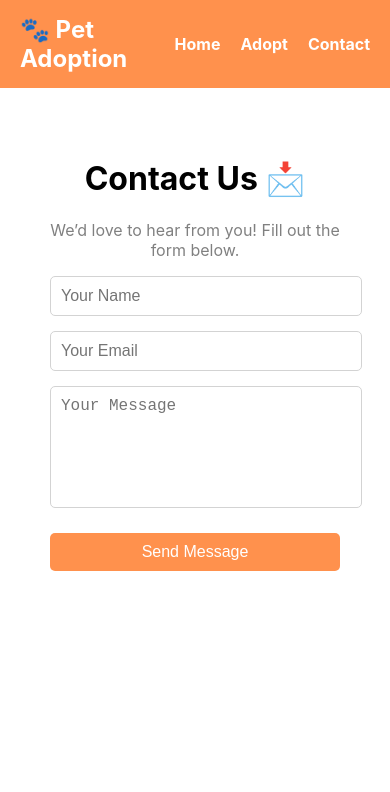
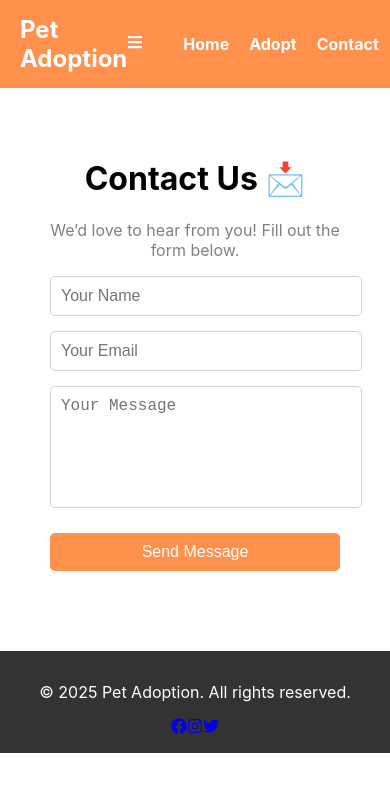
Before and after one commit to keerthana7676/pet-adoption, a React (Create React App) app in the folder pet-adoption-frontend/: page /contact in a window 390 px wide. Shown: the top 792 px of the page. Built offline with nearby package versions, Linux system fonts and the light colour scheme.

Commit message:
Improved responsiveness and added animations

```diff
--- a/pet-adoption-frontend/package.json
+++ b/pet-adoption-frontend/package.json
@@ -9,6 +9,7 @@
     "@testing-library/user-event": "^13.5.0",
     "react": "^19.0.0",
     "react-dom": "^19.0.0",
+    "react-icons": "^5.5.0",
     "react-router-dom": "^7.2.0",
     "react-scripts": "5.0.1",
     "web-vitals": "^2.1.4"
--- a/pet-adoption-frontend/src/App.js
+++ b/pet-adoption-frontend/src/App.js
@@ -4,6 +4,7 @@ import Navbar from "./components/Navbar";
 import Home from "./pages/Home";
 import Adopt from "./pages/Adopt";
 import Contact from "./pages/Contact";
+import Footer from "./components/Footer";
 
 function App() {
   return (
@@ -14,6 +15,7 @@ function App() {
         <Route path="/adopt" element={<Adopt />} />
         <Route path="/contact" element={<Contact />} />
       </Routes>
+      <Footer />
     </Router>
   );
 }
--- /dev/null
+++ b/pet-adoption-frontend/src/components/Footer.css
@@ -0,0 +1,19 @@
+.footer {
+    background-color: #333;
+    color: white;
+    text-align: center;
+    padding: 15px;
+    margin-top: 30px;
+    animation: fadeIn 1s ease-in-out;
+  }
+
+  @keyframes fadeIn {
+    from {
+      opacity: 0;
+      transform: translateY(20px);
+    }
+    to {
+      opacity: 1;
+      transform: translateY(0);
+    }
+  }
--- /dev/null
+++ b/pet-adoption-frontend/src/components/Footer.js
@@ -0,0 +1,24 @@
+import React from "react";
+import "./Footer.css";
+import { FaFacebook, FaInstagram, FaTwitter } from "react-icons/fa";
+
+function Footer() {
+  return (
+    <footer className="footer">
+      <p>© 2025 Pet Adoption. All rights reserved.</p>
+      <div className="social-icons">
+        <a href="#" target="_blank" rel="noopener noreferrer">
+          <FaFacebook />
+        </a>
+        <a href="#" target="_blank" rel="noopener noreferrer">
+          <FaInstagram />
+        </a>
+        <a href="#" target="_blank" rel="noopener noreferrer">
+          <FaTwitter />
+        </a>
+      </div>
+    </footer>
+  );
+}
+
+export default Footer;
--- a/pet-adoption-frontend/src/components/Navbar.js
+++ b/pet-adoption-frontend/src/components/Navbar.js
@@ -1,15 +1,21 @@
-import React from "react";
+import React, { useState } from "react";
 import { Link } from "react-router-dom";
-import "./Navbar.css"; // Styling for the navbar
+import "./Navbar.css";
+import { FaBars, FaTimes } from "react-icons/fa";
 
 function Navbar() {
+  const [menuOpen, setMenuOpen] = useState(false);
+
   return (
     <nav className="navbar">
-      <h2>🐾 Pet Adoption</h2>
-      <ul>
-        <li><Link to="/">Home</Link></li>
-        <li><Link to="/adopt">Adopt</Link></li>
-        <li><Link to="/contact">Contact</Link></li>
+      <h2 className="logo">Pet Adoption</h2>
+      <div className="menu-icon" onClick={() => setMenuOpen(!menuOpen)}>
+        {menuOpen ? <FaTimes /> : <FaBars />}
+      </div>
+      <ul className={menuOpen ? "nav-links active" : "nav-links"}>
+        <li><Link to="/" onClick={() => setMenuOpen(false)}>Home</Link></li>
+        <li><Link to="/adopt" onClick={() => setMenuOpen(false)}>Adopt</Link></li>
+        <li><Link to="/contact" onClick={() => setMenuOpen(false)}>Contact</Link></li>
       </ul>
     </nav>
   );
```
Also changed, not shown: 1 other file (tests, documents, lock files or other folders).
